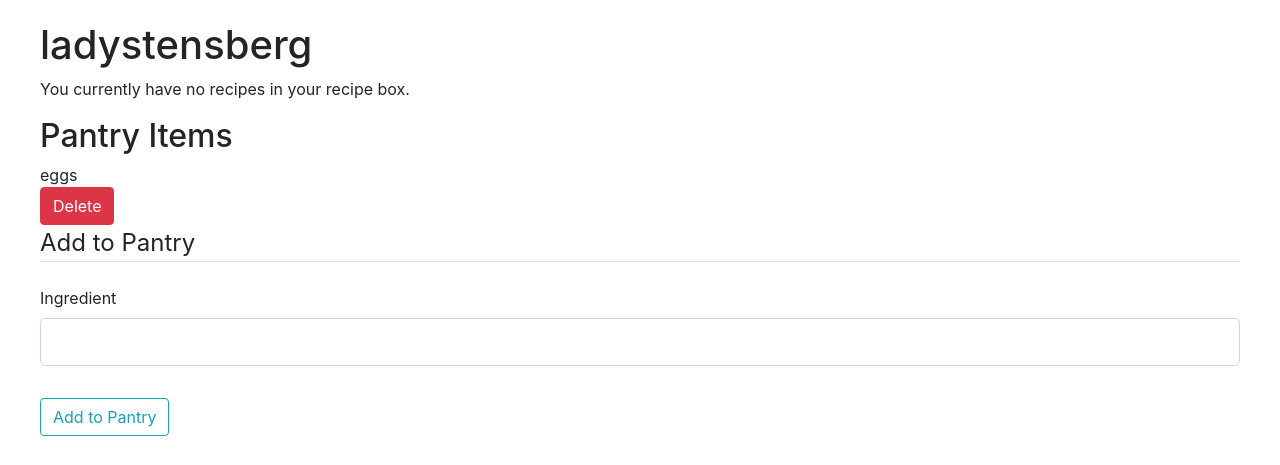
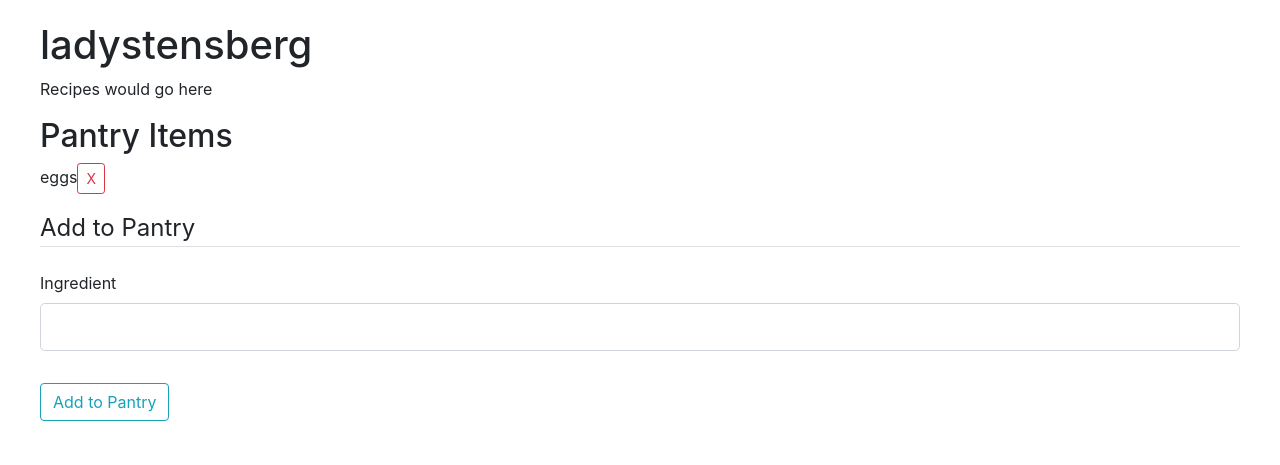
Before and after one commit to ladystensberg/wheat, a Flask app: page /account in a window 1280 px wide. Shown: the part 59-524 px from the top of the page. Run offline with Flask 2, Linux system fonts and the light colour scheme; a user stored in the database is signed in; data comes from the database, SQL or seed files in the repository; both versions use the stored data as it was after the commit; tables that the repository leaves empty hold one stand-in row (values such as "Sample post"); some libraries are stand-ins or nearby versions.

Commit message:
ingredient form clears on submit and smaller delete button

```diff
--- a/wheat/models.py
+++ b/wheat/models.py
@@ -34,7 +34,7 @@ class Ingredient(db.Model):
 	user_id = db.Column(db.Integer, db.ForeignKey('user.id'), nullable=False)
 
 	def __repr__(self):
-		return f"Recipe('{self.ingredient_name}')"
+		return f"Ingredient('{self.ingredient_name}')"
 
 # class RecipeBox(db.Model):
 # 	id = db.Column(db.Integer, primary_key=True)
--- a/wheat/routes.py
+++ b/wheat/routes.py
@@ -99,7 +99,7 @@ def account():
 		ingredient = Ingredient(ingredient_name=form.ingredient_name.data, user=current_user)
 		db.session.add(ingredient)
 		db.session.commit()
-		print(ingredient)
+		return redirect(url_for('account'))
 	return render_template('account.html', title='Account', form=form)
 
 @app.route("/ingredient/<int:ingredient_id>/delete", methods=['POST'])
--- a/wheat/templates/account.html
+++ b/wheat/templates/account.html
@@ -1,7 +1,7 @@
 {% extends "layout.html" %}
 {% block content %}
     <h1>{{ current_user.username }}</h1>
-    {% if current_user.recipe_box %}
+    {% if current_user.recipes %}
         <p>Recipes would go here</p>
     {% else %}
         <p>You currently have no recipes in your recipe box.</p>
@@ -9,10 +9,11 @@
     {% if current_user.pantry_items %}
         <h2>Pantry Items</h2>
         {% for item in current_user.pantry_items %}
-        {{item.ingredient_name}}<form action="{{ url_for('delete_ingredient', ingredient_id=item.id) }}" method="POST">
-            <input class="btn btn-danger" type="submit" value="Delete">
-        </form>
+            <form class="ingredient-items" action="{{ url_for('delete_ingredient', ingredient_id=item.id) }}" method="POST">
+                <p>{{item.ingredient_name}}<input class="btn btn-outline-danger btn-sm" type="submit" value="X"></p>
+            </form>
         {% endfor %}
+        </ul>
     {% else %}
         <p>You currently have no ingredients in your pantry.</p>
     {% endif %}
```
Also changed, not shown: wheat/site.db.
